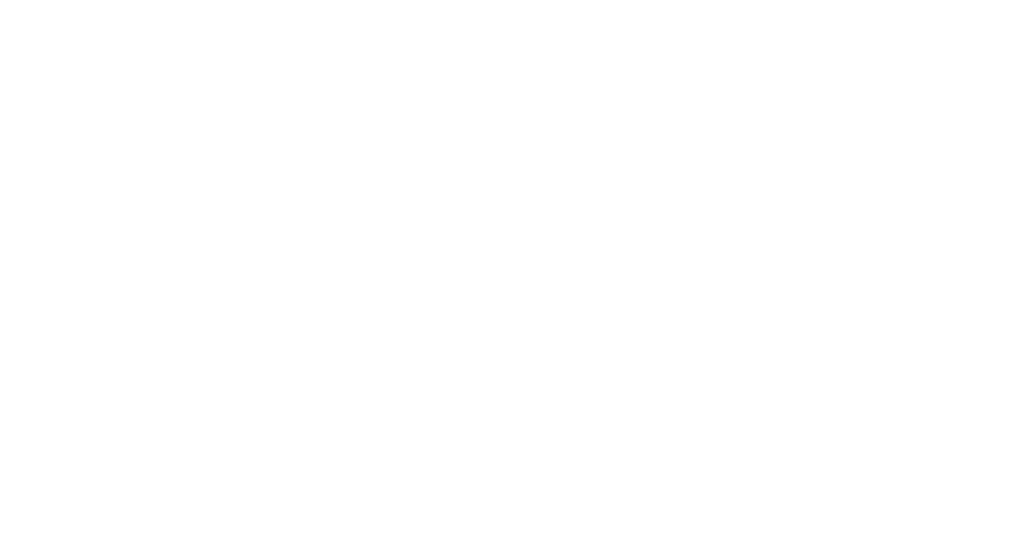
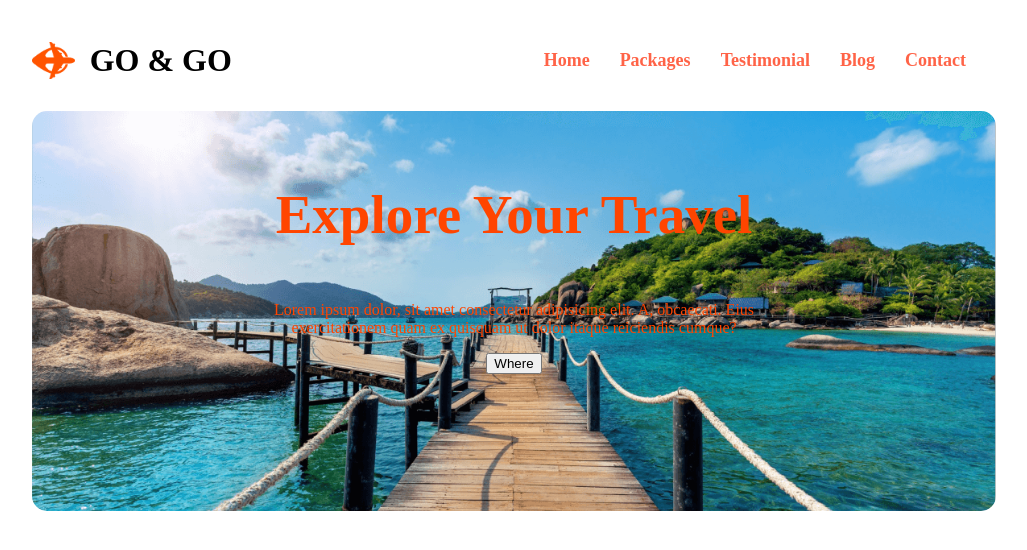
Before and after one commit to AZIZULHAKIM95/travel-website, a plain HTML site: page index.html in a window 1280 px wide. Shown: the whole page, without its empty margins (126-1153 px from the left). Drawn offline with Linux system fonts and the light colour scheme.

Commit message:
nav & banner

```diff
--- a/index.html
+++ b/index.html
@@ -8,5 +8,41 @@
 </head>
 <body>
 
+
+    <header>
+
+        <nav>
+            <div class="nav-img">
+                <img src="Images/Group 40071 (2).png" alt="">
+                <h3 class="nav-titel">GO & GO</h3>
+            </div>
+            <ul>
+                <li><a href="">Home</a></li>
+                <li><a href="">Packages</a></li>
+                <li><a href="">Testimonial</a></li>
+                <li><a href="">Blog</a></li>
+                <li><a href="">Contact</a></li>
+            </ul>
+        </nav>
+
+         <div class="hero-image">
+            <div class="hero-text">
+                <h3 class="banner-titel">Explore Your Travel</h3>
+                <p>Lorem ipsum dolor, sit amet consectetur adipisicing elit. A, obcaecati. Eius exercitationem quam ex quisquam ut dolor itaque reiciendis cumque?</p>
+                <button>Where</button>
+            </div>
+
+        </div>
+
+    </header>
+
+    <main>
+
+
+    </main>
+
+    <footer>
+
+    </footer>
 </body>
 </html>
--- a/style.css
+++ b/style.css
@@ -0,0 +1,76 @@
+header{
+    padding: 2px 150px;
+}
+
+
+
+              /* navbar section  */
+
+nav{
+    display: flex;
+    justify-content: space-between;
+    align-items: center;
+}
+
+.nav-img{
+    display: flex;
+    align-items: center;
+    gap: 15px;
+}
+
+.nav-titel{
+    font-size: 2rem;
+    font-weight: 900;
+}
+
+nav > ul{
+    display: flex;
+}
+
+nav li{
+
+    list-style: none;
+    margin-right: 30px;
+    font-weight: 500;
+    font-size: 1rem;
+}
+
+nav li a{
+    text-decoration: none;
+    color: tomato;
+    font-size: 18px;
+    font-weight: 900;
+}
+
+nav > div> img{
+    height: 50%;
+    width: 20%;
+}
+
+
+
+             /* banner section */
+
+ .hero-image {
+    background-image: url(Images/Group\ 13\ \(1\)\ \(1\).png);
+    background-color: #cccccc;
+    height: 400px;
+    background-position: center;
+    background-repeat: no-repeat;
+    background-size: cover;
+    position: relative;
+    border-radius: 15px;
+ }
+
+.hero-text {
+    text-align: center;
+    position: absolute;
+    top: 35%;
+    left: 50%;
+    transform: translate(-50%, -50%);
+    color: orangered;
+  }
+
+ .banner-titel{
+    font-size:  55px;
+}
```
Also changed, not shown: Images/Group 13 (1) (1).png (added), Images/Group 39.png (added), Images/Group 40.png (added), Images/Group 40071 (2).png (added), Images/Group 40089.png (added), Images/Rectangle 10.png (added), Images/Rectangle 11.png (added), Images/Rectangle 4.png (added), Images/Rectangle 5.png (added), Images/Rectangle 6.png (added), Images/Rectangle 7.png (added), Images/Rectangle 8 (1).png (added), Images/Rectangle 8.png (added), Images/Rectangle 9.png (added).
